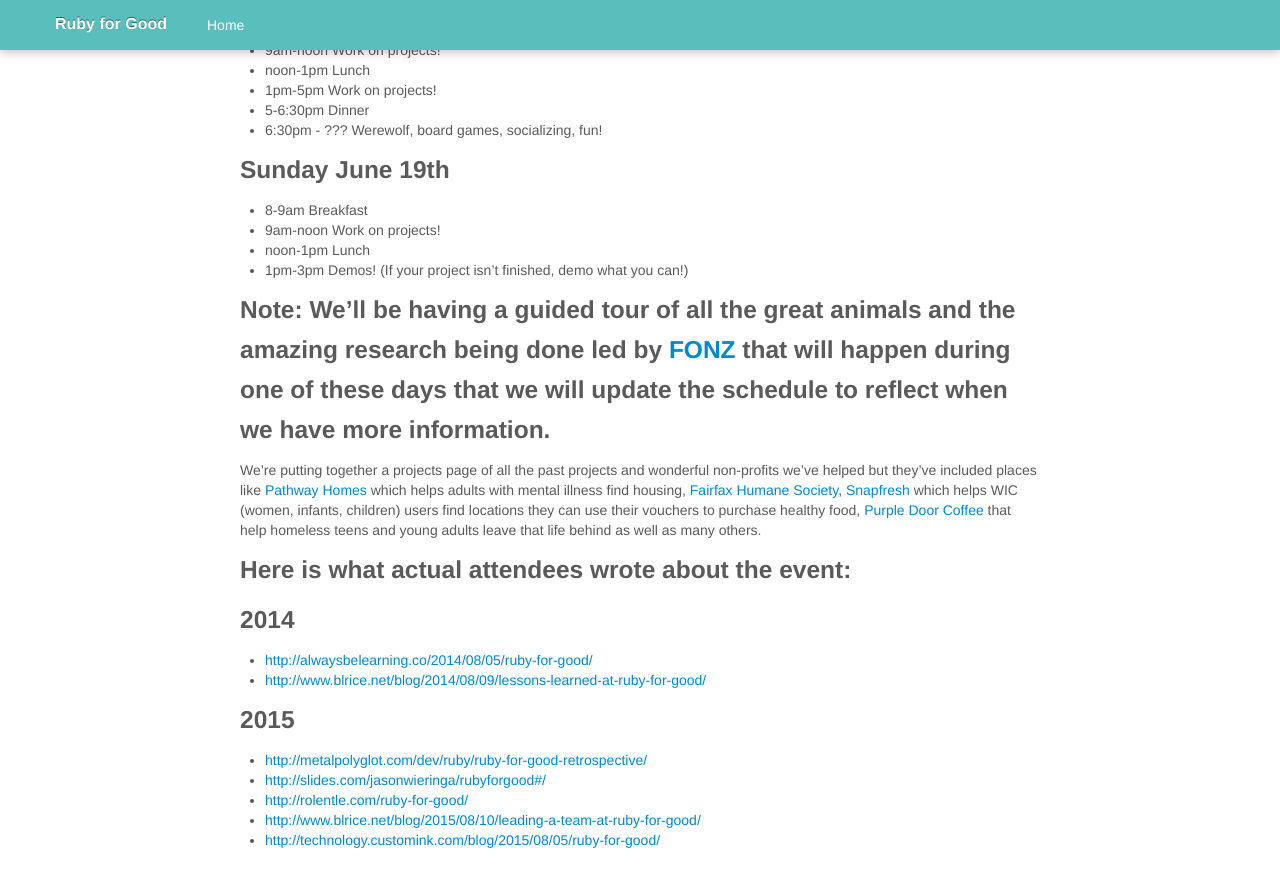
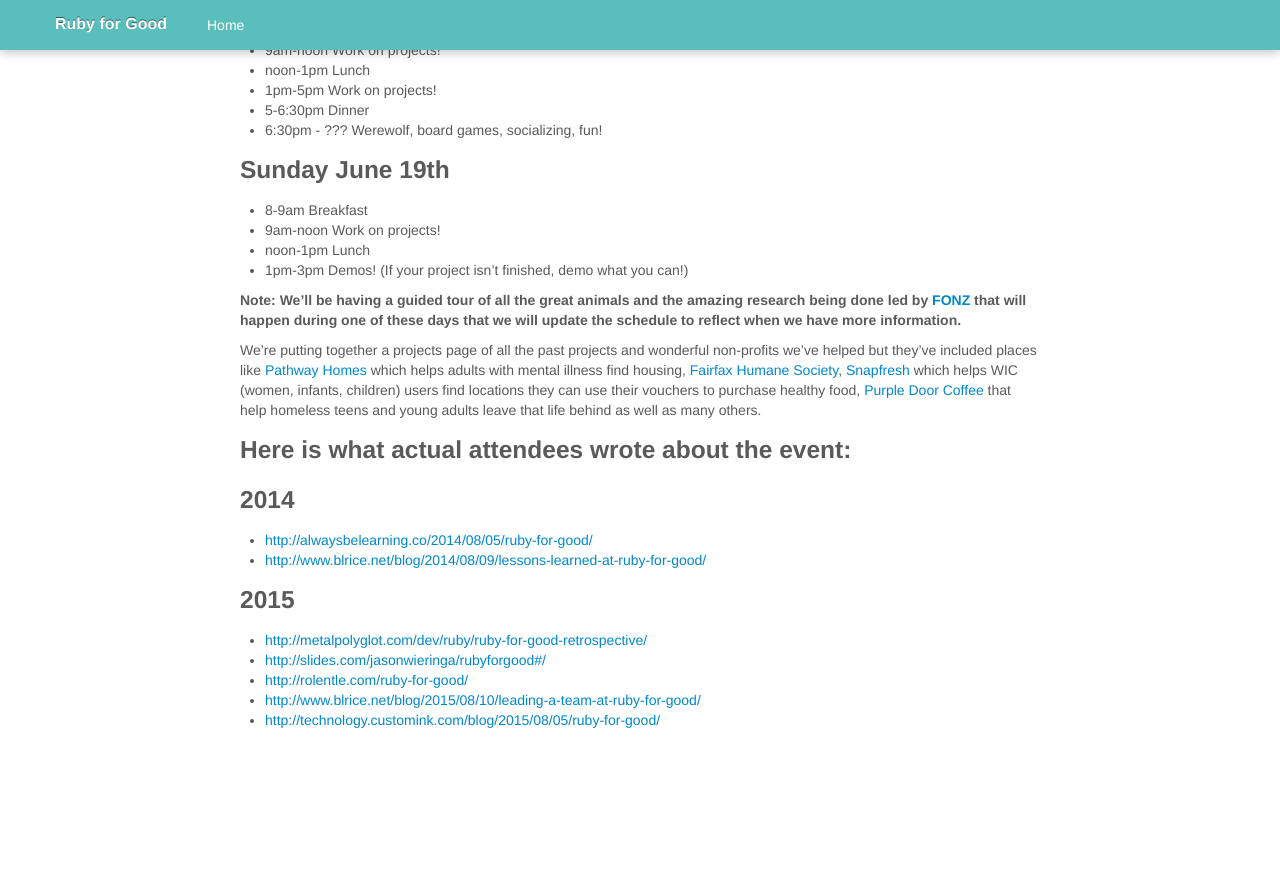
Before and after one commit to rubyforgood/rubyforgood.org--old, a Jekyll site: the page built from info.md, in a window 1280 px wide and 900 px high, scrolled down 810 px. Shown: the top 887 px of the window. Built offline with Jekyll 4.4.1, drawn with Linux system fonts in a browser that asks for light colours; after the commit the page ends 1590 px from its top, so only the background shows below that.

Commit message:
Formatting fix

```diff
--- a/info.md
+++ b/info.md
@@ -48,7 +48,7 @@
 * noon-1pm Lunch
 * 1pm-3pm Demos! (If your project isn't finished, demo what you can!)
 
-### Note: We'll be having a guided tour of all the great animals and the amazing research being done led by [FONZ](https://nationalzoo.si.edu/JoinFonz/join.cfm) that will happen during one of these days that we will update the schedule to reflect when we have more information.
+**Note: We'll be having a guided tour of all the great animals and the amazing research being done led by [FONZ](https://nationalzoo.si.edu/JoinFonz/join.cfm) that will happen during one of these days that we will update the schedule to reflect when we have more information.**
 
 We're putting together a projects page of all the past projects and wonderful non-profits we've helped but they've included places like [Pathway Homes](http://www.pathwayhomes.org/) which helps adults with mental illness find housing, [Fairfax Humane Society](http://www.hsfc.org/), [Snapfresh](http://snapfresh.org/) which helps WIC (women, infants, children) users find locations they can use their vouchers to purchase healthy food, [Purple Door Coffee](http://www.purpledoorcoffee.com/) that help homeless teens and young adults leave that life behind as well as many others.
 
```
